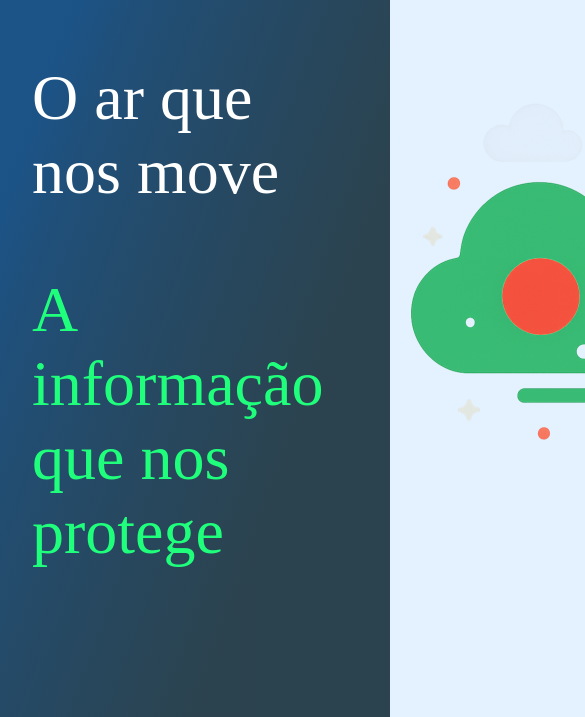
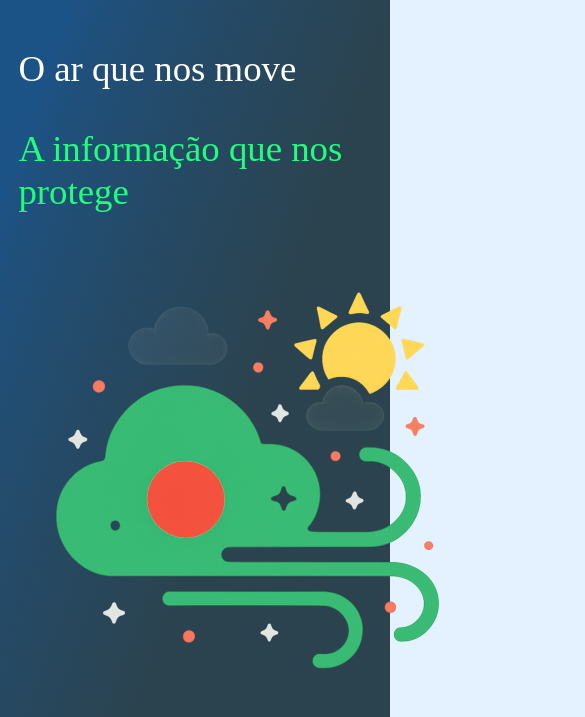
Before and after one commit to RogerCabralSilva/Site_Previsao_de_ar_de_Pinheiros, a plain HTML site: page site/index.html in a window 390 px wide. Shown: the part 127-844 px from the top of the page, 585 px wide, since content can reach past the window. Drawn offline with Linux system fonts and the light colour scheme; a web font is replaced by a local one.

Commit message:
project update

```diff
--- a/site/css/style.css
+++ b/site/css/style.css
@@ -167,6 +167,39 @@ nav{
         transform: translate(107px,0);
     }
 }
+@media(max-width:1000px){
+    #wave-effect{
+        height: 150px;
+    }
+    #banner{
+        background: linear-gradient(110deg, hsl(209, 66%, 32%) 10%, 30%, hsl(200, 29%, 24%) 60%);
+        width: 100vw;
+        height: 90vh;
+        display: flex;
+        flex-direction: column;
+        justify-content: space-between;
+    }
+    #banner-content{
+        margin-top: 2rem;
+        display: flex;
+        flex-direction: column;
+        justify-content: start;
+    }
+    #banner-img{
+        width: 60%;
+        object-fit: scale-down;
+    }
+    #banner #slogan{
+        font-size: 2.3rem;
+        display: flex;
+        flex-direction: column;
+        align-items: start;
+        justify-content: center;
+    }
+    #banner #slogan p{
+        margin: 0.5em;
+    }
+}
 
 /*********************LANDING PAGE - Main content style*********************/
 .landing-header h1{
@@ -225,7 +258,12 @@ nav{
     border-top-left-radius: 5em;
     border-bottom-right-radius: 5em;
     flex: 1;
-    box-shadow: 0 0 #b4b4b4;
+    bottom: 0;
+    transition: 0.5s
+}
+.authors-presentation div:hover{
+    bottom: 1em;
+    transition: 0.5s;
 }
 .authors-presentation div img{
     border: 5px solid #b4b4b4;
--- a/site/index.html
+++ b/site/index.html
@@ -30,7 +30,9 @@
                 <p style="color: white;">O ar que nos move</p>
                 <p style="color: rgb(31, 255, 124);">A informação que nos protege</p>
             </div>
-            <div><img src="images/banner-img.png" alt=""></div>
+            <div id="banner-img">
+                <img src="images/banner-img.png" alt="">
+            </div>
         </div>
         <svg viewBox="0 0 200 50" id="wave-effect" preserveAspectRatio="none">
             <defs>
```
